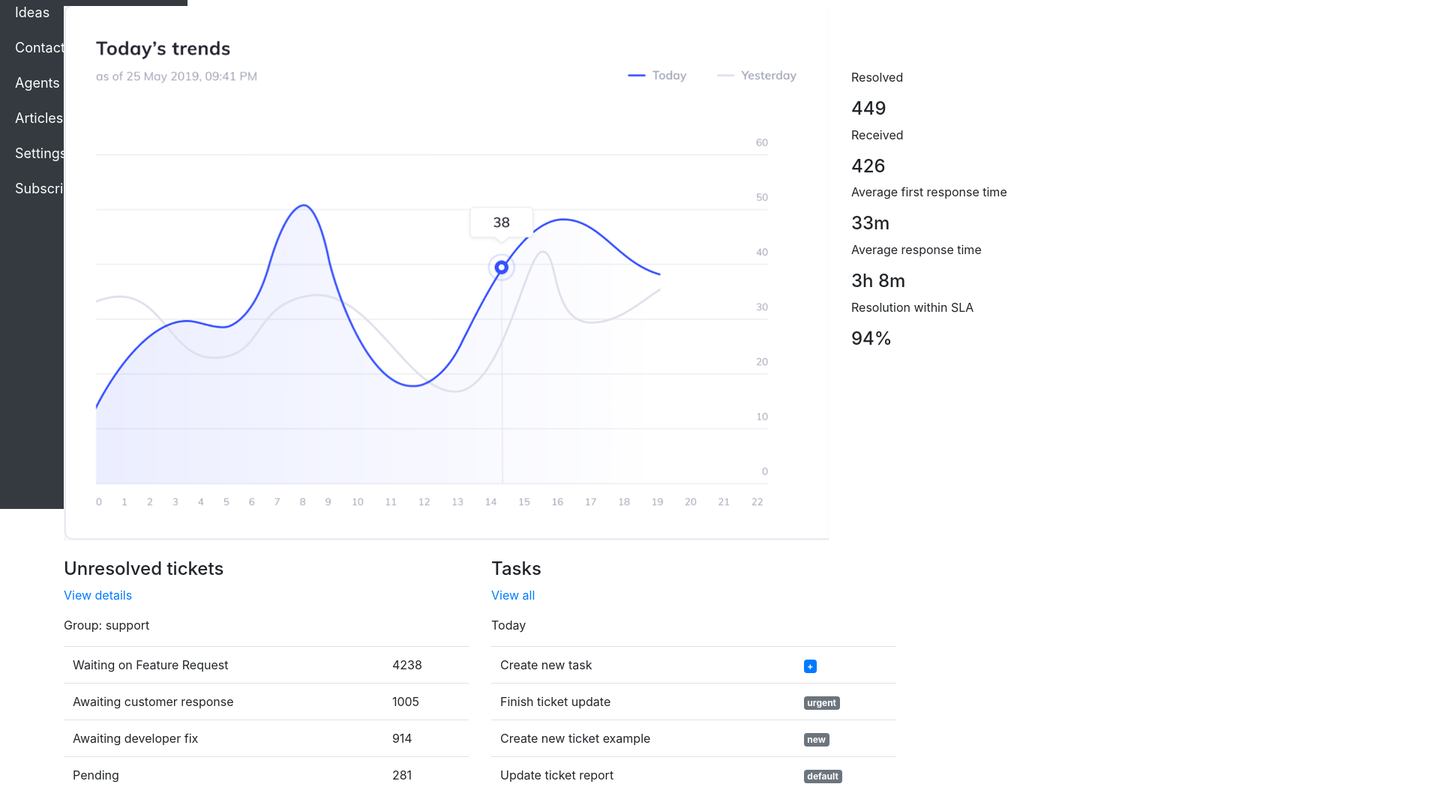
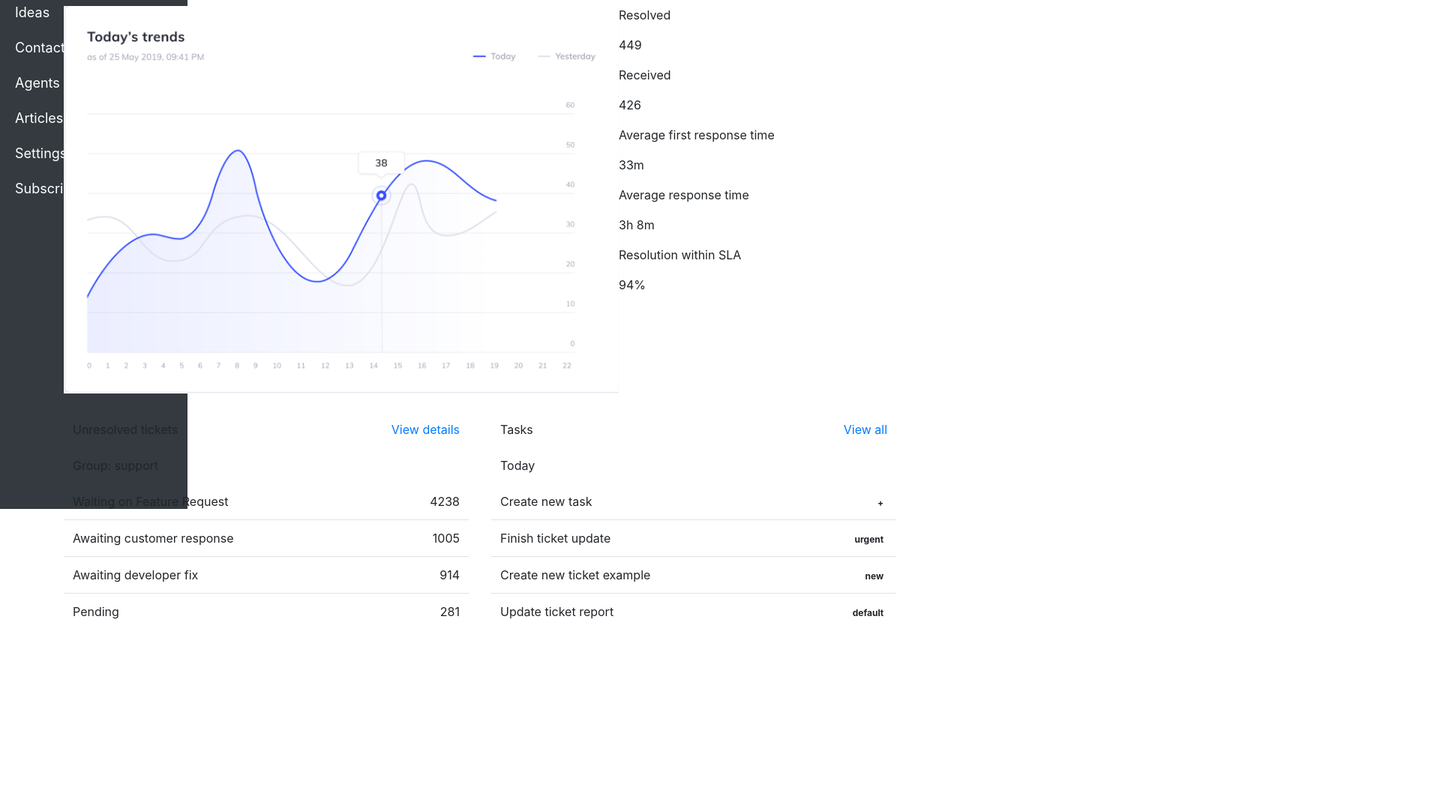
Before and after one commit to Ella73Ella/INM320SAA-Bootstrap, a website: page index.html in a window 1280 px wide. Shown: the part 179-1253 px from the top of the page at 75% size, 1920 px wide, since content can reach past the window. After the commit the page ends 1035 px from the top, so only its background shows below. Drawn offline with nearby package versions, Linux system fonts and the light colour scheme.

Commit message:
Update index.html

```diff
--- a/index.html
+++ b/index.html
@@ -34,7 +34,6 @@
                 </ul>
             </div>
         </nav>
-
     <!-- Sidebar -->
     <nav class="sidebar">
       <ul>
@@ -48,64 +47,83 @@
           <li><a href="#">Subscription</a></li>
       </ul>
     </nav>
-
     <div class="container mt-4">
         <div id="firstPage">
             <div class="row mb-4">
                 <!-- Summary Columns -->
-                <div class="col-md-3">
+                <div class="col">
+                    <div class="summary-box">
                         <h4>Unresolved</h4>
-                    <p>60</p>
+                        <p><span class="number">60</span></p>
                     </div>
-                <div class="col-md-3">
+                </div>
+                <div class="col">
+                    <div class="summary-box">
                         <h4>Overdue</h4>
-                    <p>16</p>
+                        <p><span class="number">16</span></p>
                     </div>
-                <div class="col-md-3">
+                </div>
+                <div class="col">
+                    <div class="summary-box">
                         <h4>Open</h4>
-                    <p>43</p>
+                        <p><span class="number">43</span></p>
                     </div>
-                <div class="col-md-3">
+                </div>
+                <div class="col">
+                    <div class="summary-box">
                         <h4>On Hold</h4>
-                    <p>64</p>
+                        <p><span class="number">64</span></p>
+                    </div>
                 </div>
             </div>
           <!-- Image and Content Row -->
-            <div class="row mb-4">
+            <div class="row mb-4 align-items-start no-gutters">
                 <!-- Image Column -->
-                <div class="col-md-3">
+                <div class="col-8 pr-0 image-column">
+                    <div class="right-box">
                         <img src="Public/Images/Untitledsss.png" alt="Today's Trends Image" class="img-fluid">
                     </div>
+                </div>
                 <!-- Content Column -->
-                <div class="col-md-9">
+                <div class="col align-self-stretch">
                     <div class="row">
                         <div class="col">
+                            <div class="right-box">
                                 <p>Resolved</p>
-                            <h4>449</h4>
+                                <p><span class="number">449</span></p>
+                            </div>
                         </div>
                     </div>
                     <div class="row">
                         <div class="col">
+                            <div class="right-box">
                                 <p>Received</p>
-                            <h4>426</h4>
+                                <p><span class="number">426</span></p>
+                            </div>
                         </div>
                     </div>
                     <div class="row">
                         <div class="col">
+                            <div class="right-box">
                                 <p>Average first response time</p>
-                            <h4>33m</h4>
+                                <p><span class="number">33m</span></p>
+                            </div>
                         </div>
                     </div>
                     <div class="row">
                         <div class="col">
+                            <div class="right-box">
                                 <p>Average response time</p>
-                            <h4>3h 8m</h4>
+                                <p><span class="number">3h 8m</span></p>
+                            </div>
                         </div>
                     </div>
                     <div class="row">
                         <div class="col">
+                            <div class="right-box">
                                 <p>Resolution within SLA</p>
-                            <h4>94%</h4>
+                                <p><span class="number">94%</span></p>
+                            </div>
                         </div>
                     </div>
                 </div>
@@ -113,58 +131,69 @@
             <div class="row mt-4">
                 <!-- Section 1 -->
                 <div class="col-md-6">
-                    <h4>Unresolved tickets</h4>
-                    <p><a href="#">View details</a></p>
-                    <p>Group: support</p>
+                    <div class="section-box">
                         <table class="table">
                             <tbody>
-                            <tr>
-                                <td>Waiting on Feature Request</td>
-                                <td>4238</td>
+                                <tr class="border-top-0">
+                                    <td class="border-top-0">Unresolved tickets</td>
+                                    <td class="border-top-0"><a href="#" class="float-right">View details</a></td>
+                                </tr>
+                                <tr class="border-top-0">
+                                        <td class="border-top-0">Group: support</td>
+                                </tr>
+                                <tr class="border-top-0">
+                                    <td class="border-top-0">Waiting on Feature Request</td>
+                                    <td class="border-top-0 text-right">4238</td>
                                 </tr>
                                 <tr>
                                     <td>Awaiting customer response</td>
-                                <td>1005</td>
+                                    <td class="text-right">1005</td>
                                 </tr>
                                 <tr>
                                     <td>Awaiting developer fix</td>
-                                <td>914</td>
+                                    <td class="text-right">914</td>
                                 </tr>
                                 <tr>
                                     <td>Pending</td>
-                                <td>281</td>
-                            </tr>
-                        </tbody>
-                    </table>
-                </div>
-                <!-- Section 2 -->
-                <div class="col-md-6">
-                    <h4>Tasks</h4>
-                    <p><a href="#">View all</a></p>
-                    <p>Today</p>
-                    <table class="table">
-                        <tbody>
-                            <tr>
-                                <td>Create new task</td>
-                                <td><span class="badge badge-primary">+</span></td>
-                            </tr>
-                            <tr>
-                                <td>Finish ticket update</td>
-                                <td><span class="badge badge-secondary">urgent</span></td>
-                            </tr>
-                            <tr>
-                                <td>Create new ticket example</td>
-                                <td><span class="badge badge-secondary">new</span></td>
-                            </tr>
-                            <tr>
-                                <td>Update ticket report</td>
-                                <td><span class="badge badge-secondary">default</span></td>
+                                    <td class="text-right">281</td>
                                 </tr>
                             </tbody>
                         </table>
                         </div>
                 </div>
-
+                <!-- Section 2 -->
+                <div class="col-md-6">
+                    <div class="section-box">
+                        <table class="table">
+                            <tbody>
+                                <tr class="border-top-0">
+                                    <td class="border-top-0">Tasks</td>
+                                    <td class="border-top-0"><a href="#" class="float-right">View all</a></td>
+                                </tr>
+                                <tr class="border-top-0">
+                                        <td class="border-top-0">Today</td>
+                                </tr>
+                                <tr class="border-top-0">
+                                    <td class="border-top-0">Create new task</td>
+                                    <td class="border-top-0 text-right"><span class="badge badge-default">+</span></td>
+                                </tr>
+                                <tr>
+                                    <td>Finish ticket update</td>
+                                    <td class="text-right"><span class="badge  badge-urgent">urgent</span></td>
+                                </tr>
+                                <tr>
+                                    <td>Create new ticket example</td>
+                                    <td class="text-right"><span class="badge  badge-new">new</span></td>
+                                </tr>
+                                <tr>
+                                    <td>Update ticket report</td>
+                                    <td class="text-right"><span class="badge  badge-default">default</span></td>
+                                </tr>
+                            </tbody>
+                        </table>
+                    </div>
+                </div>
+            </div>
             <!-- Footer -->
             <footer class="footer">
                 <div class="container">
```
Lines whose indentation alone changed are shown as unchanged.
